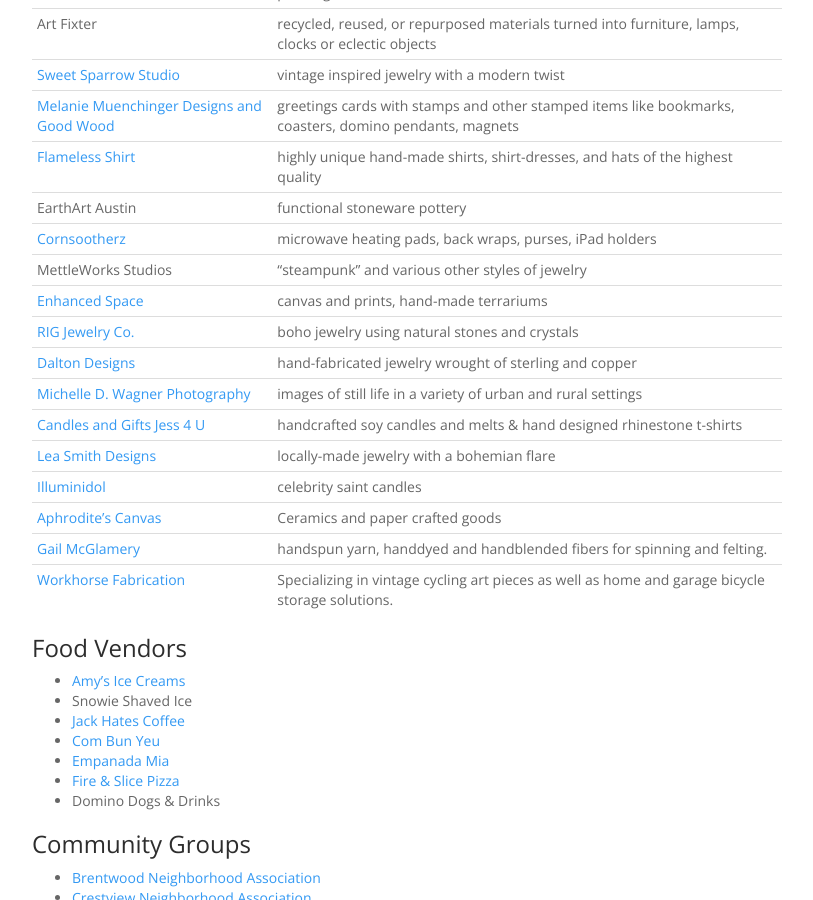
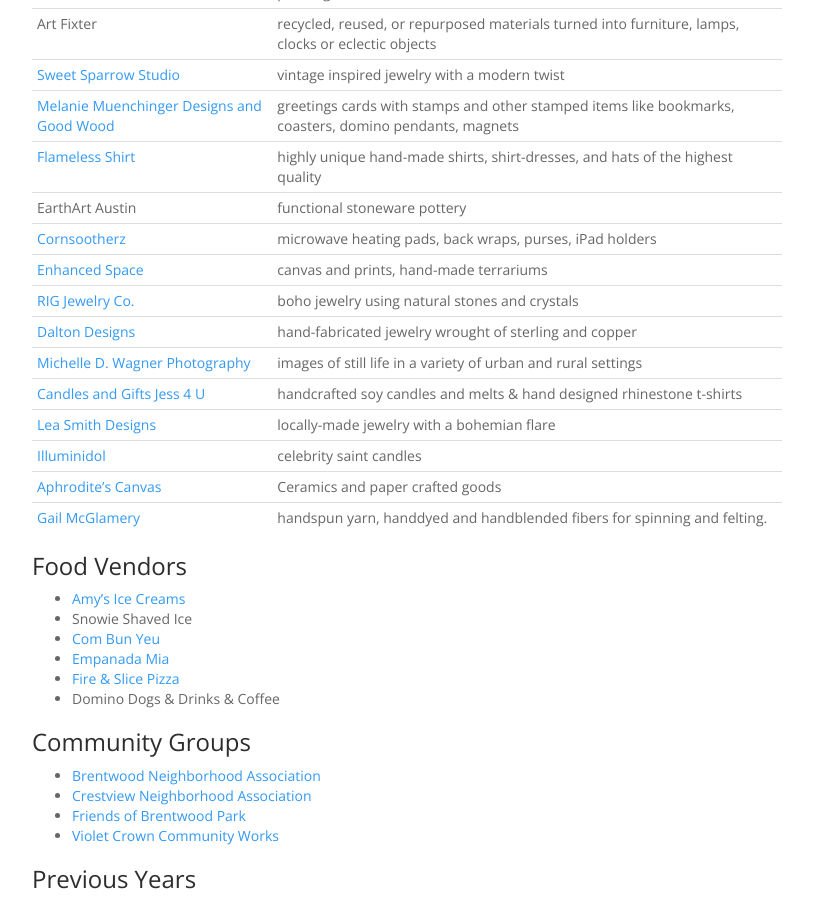
Before and after one commit to vccw/vccw.github.io, a Jekyll site: the page built from vcf.md, in a window 1280 px wide and 900 px high, scrolled down 2031 px. Shown: the whole window, without its empty margins (38-851 px from the left). Built offline with Jekyll 4.4.1, drawn with Linux system fonts in a browser that asks for light colours; comment, search, counter and statistics services are not loaded.

Commit message:
Update vcf.md
Remove canceled vendors

```diff
--- a/vcf.md
+++ b/vcf.md
@@ -90,7 +90,6 @@
 [Flameless Shirt](https://www.etsy.com/shop/flamelessshirt/) | highly unique hand-made shirts, shirt-dresses, and hats of the highest quality
 EarthArt Austin | functional stoneware pottery
 [Cornsootherz](http://www.cornsootherz.artfire.com) | microwave heating pads, back wraps, purses, iPad holders
-MettleWorks Studios	| "steampunk" and various other styles of jewelry
 [Enhanced Space](http://www.enhancedspace.com/) | canvas and prints, hand-made terrariums
 [RIG Jewelry Co.](https://www.etsy.com/shop/rigjewelryco) | boho jewelry using natural stones and crystals
 [Dalton Designs](http://daltondesignsonline.com/) | hand-fabricated jewelry wrought of sterling and copper
@@ -100,18 +99,16 @@
 [Illuminidol](http://www.illuminidol.com/) | celebrity saint candles
 [Aphrodite's Canvas](http://aphroditescanvas.com/) | Ceramics and paper crafted goods
 [Gail McGlamery](https://www.gailmcglamery.com/) | handspun yarn, handdyed and handblended fibers for spinning and felting.
-[Workhorse Fabrication](https://workhorserevival.wordpress.com/) | Specializing in vintage cycling art pieces as well as home and garage bicycle storage solutions.
 {:.table .table-condensed}
 
 ### Food Vendors
 
 * [Amy's Ice Creams](http://www.amysicecreams.com/)
 * Snowie Shaved Ice
-* [Jack Hates Coffee](https://www.facebook.com/Jack-Hates-Coffee-133957846684052/)
 * [Com Bun Yeu](http://www.combunyeu.com/)
 * [Empanada Mia](https://www.facebook.com/empanada.mia.austin/)
 * [Fire & Slice Pizza](http://www.fireandsliceaustin.com/)
-* Domino Dogs & Drinks
+* Domino Dogs & Drinks & Coffee
 
 ### Community Groups
 
```
